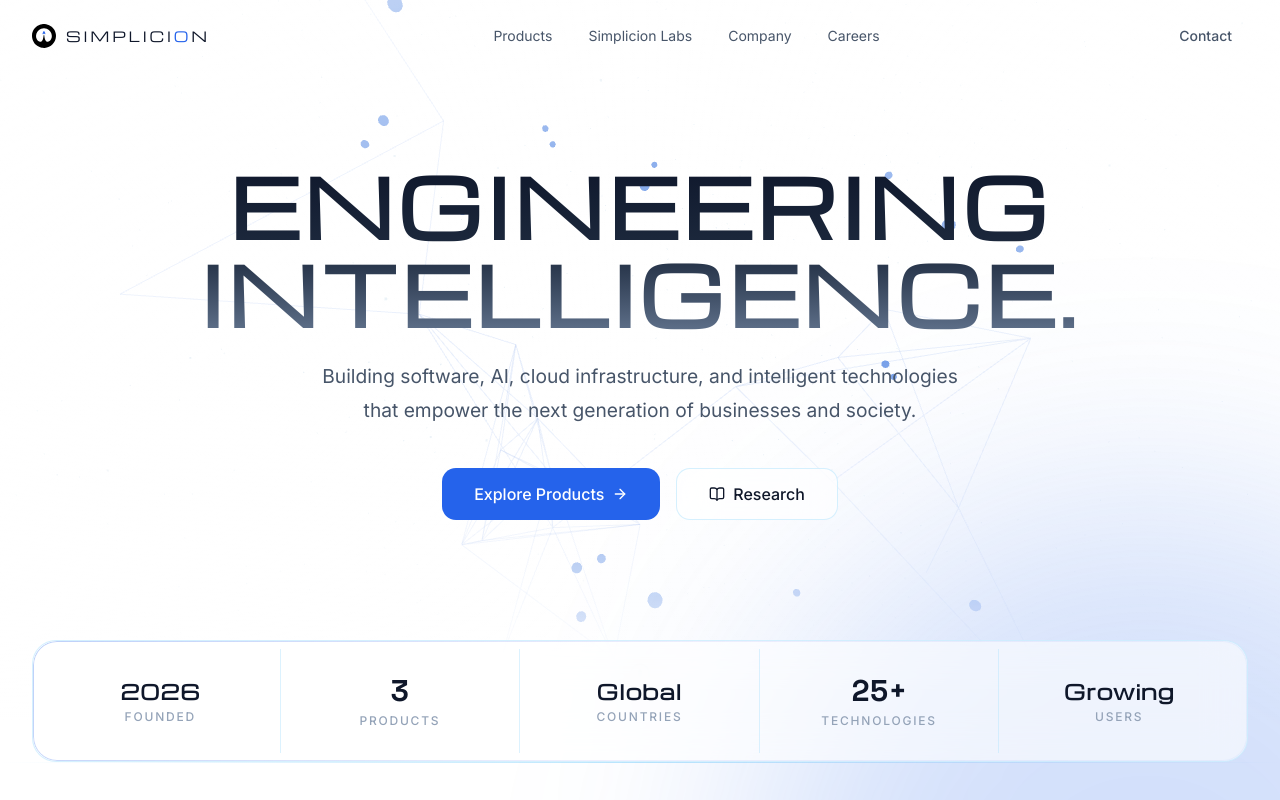
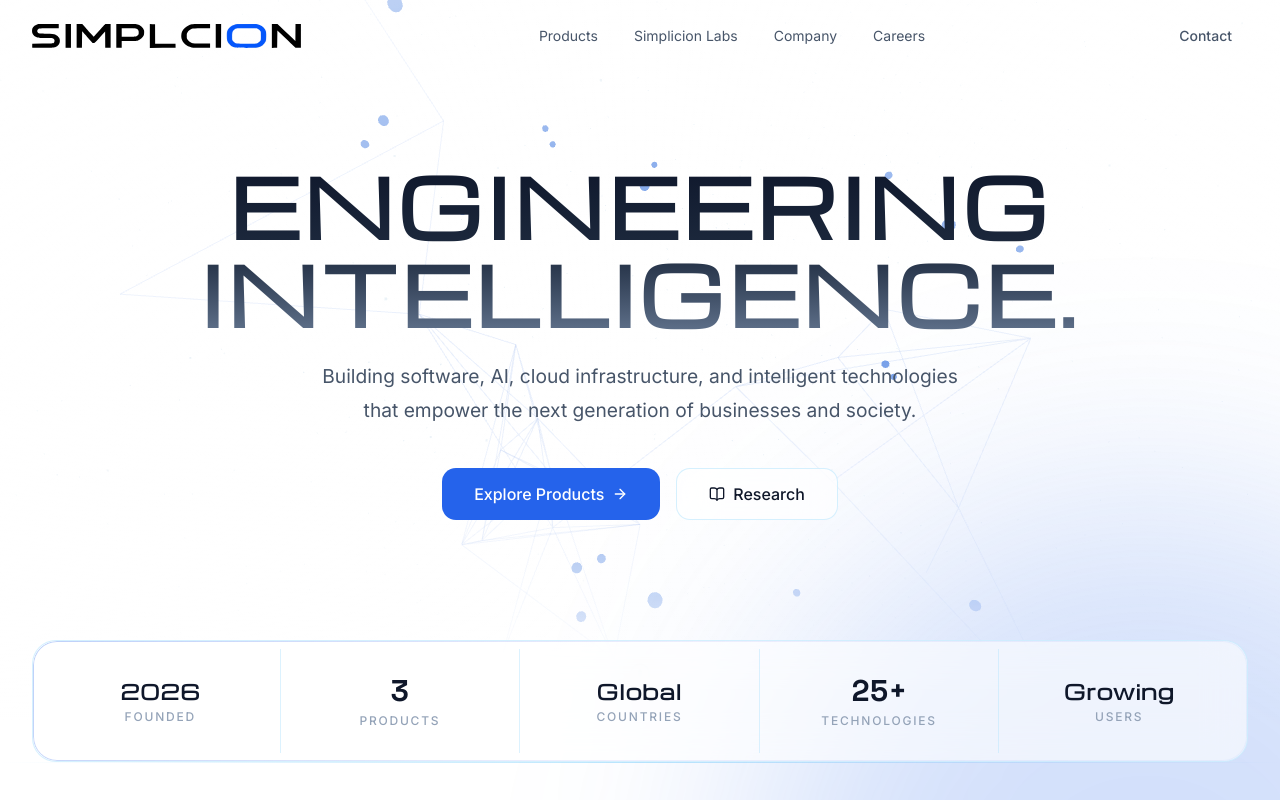
Before and after one commit to simplicion/Simplicion, a Next.js app: page / in a window 1280 px wide. Shown: the top 800 px of the page. Built offline with nearby package versions, Linux system fonts and the light colour scheme.

Commit message:
Switch to SVG logos for light and dark modes

```diff
--- a/src/components/common/Logo.tsx
+++ b/src/components/common/Logo.tsx
@@ -12,9 +12,9 @@ interface LogoProps {
 }
 
 const sizeMap = {
-  sm: "text-sm tracking-[0.2em]",
-  md: "text-base tracking-[0.25em]",
-  lg: "text-xl tracking-[0.3em]",
+  sm: "h-6",
+  md: "h-8",
+  lg: "h-10",
 };
 
 export function Logo({ className, size = "md" }: LogoProps) {
@@ -22,19 +22,14 @@ export function Logo({ className, size = "md" }: LogoProps) {
     <Link
       href="/"
       className={cn(
-        "font-[family-name:var(--font-michroma)] font-normal uppercase",
-        "text-text-primary hover:text-primary transition-colors duration-300",
-        "focus-visible:outline-2 focus-visible:outline-primary focus-visible:outline-offset-4 flex items-center gap-2.5",
-        sizeMap[size],
+        "transition-opacity duration-300 hover:opacity-80",
+        "focus-visible:outline-2 focus-visible:outline-primary focus-visible:outline-offset-4 flex items-center",
         className
       )}
       aria-label="Simplicion Private Limited — Home"
     >
-      <img src="/black%20icon.svg" alt="Simplicion Icon" className="w-6 h-6 dark:hidden" />
-      <img src="/white%20icon.svg" alt="Simplicion Icon" className="w-6 h-6 hidden dark:block" />
-      <span className="flex items-center">
-        SIMPLICI<span className="text-primary">O</span>N
-      </span>
+      <img src="/black%20logo.svg" alt="Simplicion Logo" className={cn("w-auto dark:hidden", sizeMap[size])} />
+      <img src="/white%20logo.svg" alt="Simplicion Logo" className={cn("w-auto hidden dark:block", sizeMap[size])} />
     </Link>
   );
 }
```
Also changed, not shown: public/black logo.svg (added), public/white logo.svg (added).
